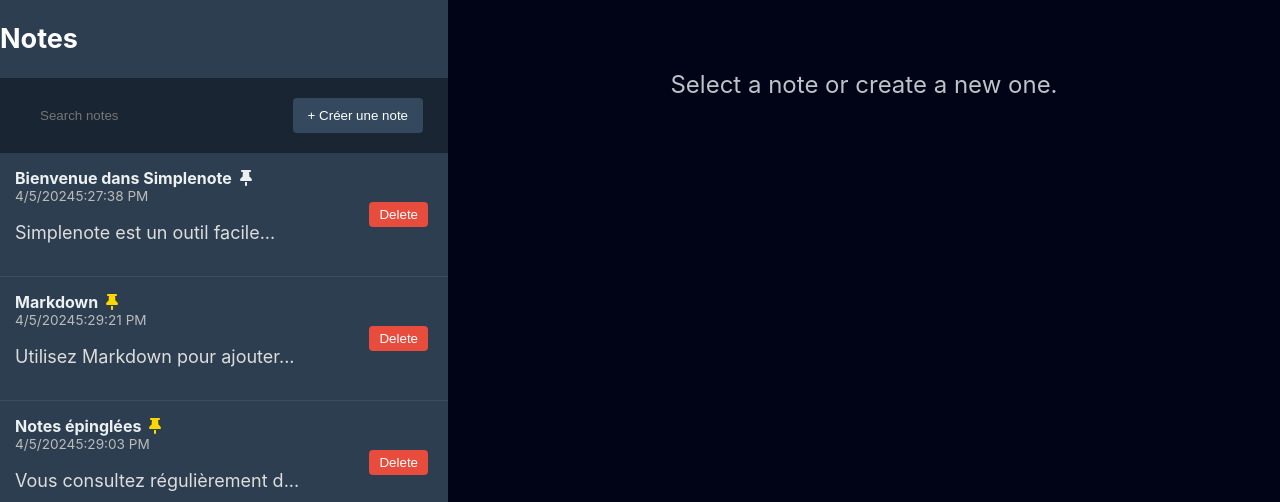
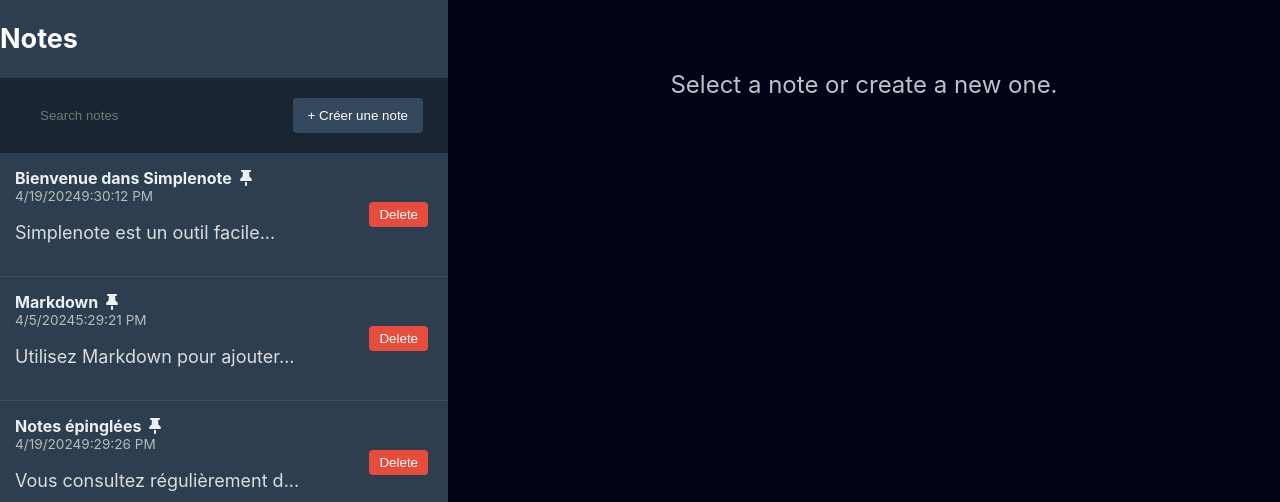
Before and after one commit to Noella00Ikirezi/React_notes, a React (Create React App) app: page / in a window 1280 px wide. Shown: the top 502 px of the page. Built offline with nearby package versions, Linux system fonts and the light colour scheme; data requests are answered from the project's data file.

Commit message:
bg
added modifications

```diff
--- a/db.json
+++ b/db.json
@@ -4,7 +4,7 @@
       "id": "3178",
       "title": "Bienvenue dans Simplenote",
       "content": "Simplenote est un outil facile pour prendre des notes, créer des listes de choses à faire, capturer des idées, etc. Il vous suffit de l’ouvrir, d’entrer vos réflexions, et le tour est joué. Simplenote assurant gratuitement la synchronisation sur tous vos appareils, vous disposez de vos notes à tout moment.",
-      "dateOfLastUpdate": "2024-04-05T17:27:38.701Z",
+      "dateOfLastUpdate": "2024-04-19T21:30:12.769Z",
       "isPinned": false
     },
     {
@@ -12,21 +12,21 @@
       "title": "Markdown",
       "content": "Utilisez Markdown pour ajouter des éléments de style à vos notes. Sélectionnez « Markdown » dans les options de note pour activer Markdown sur cette note. Pour en savoir plus sur l’utilisation de Markdown, consultez https://simplenote.com/help/#markdown.",
       "dateOfLastUpdate": "2024-04-05T17:29:21.586Z",
-      "isPinned": true
+      "isPinned": false
     },
     {
       "id": "641f",
       "title": "Notes épinglées",
-      "content": "Vous consultez régulièrement des notes importantes ? Épinglez ces notes en haut de votre liste pour y accéder plus facilement.",
-      "dateOfLastUpdate": "2024-04-05T17:29:03.658Z",
-      "isPinned": true
+      "content": "Vous consultez régulièrement des notes importantes ? Épinglez ces notes en haut de votre liste pour y accéder plus facilement.\n\nYES",
+      "dateOfLastUpdate": "2024-04-19T21:29:26.865Z",
+      "isPinned": false
     },
     {
       "id": "492b",
       "title": "Tags",
       "content": "Ajoutez des tags à vos notes pour les organiser. Les tags fonctionnent à peu près de la même manière que les dossiers, à l’exception que vous pouvez ajouter autant de tags que vous le souhaitez à une note.",
       "dateOfLastUpdate": "2024-04-05T17:29:41.351Z",
-      "isPinned": true
+      "isPinned": false
     },
     {
       "id": "c334",
--- a/src/components/Loader/Loader.js
+++ b/src/components/Loader/Loader.js
@@ -1,5 +1,5 @@
 import React from 'react';
-import './Loader.css'; // Assurez-vous de créer un fichier Loader.css dans le même répertoire
+import './Loader.css';
 
 const Loader = () => (
   <div className="loader-container">
```
